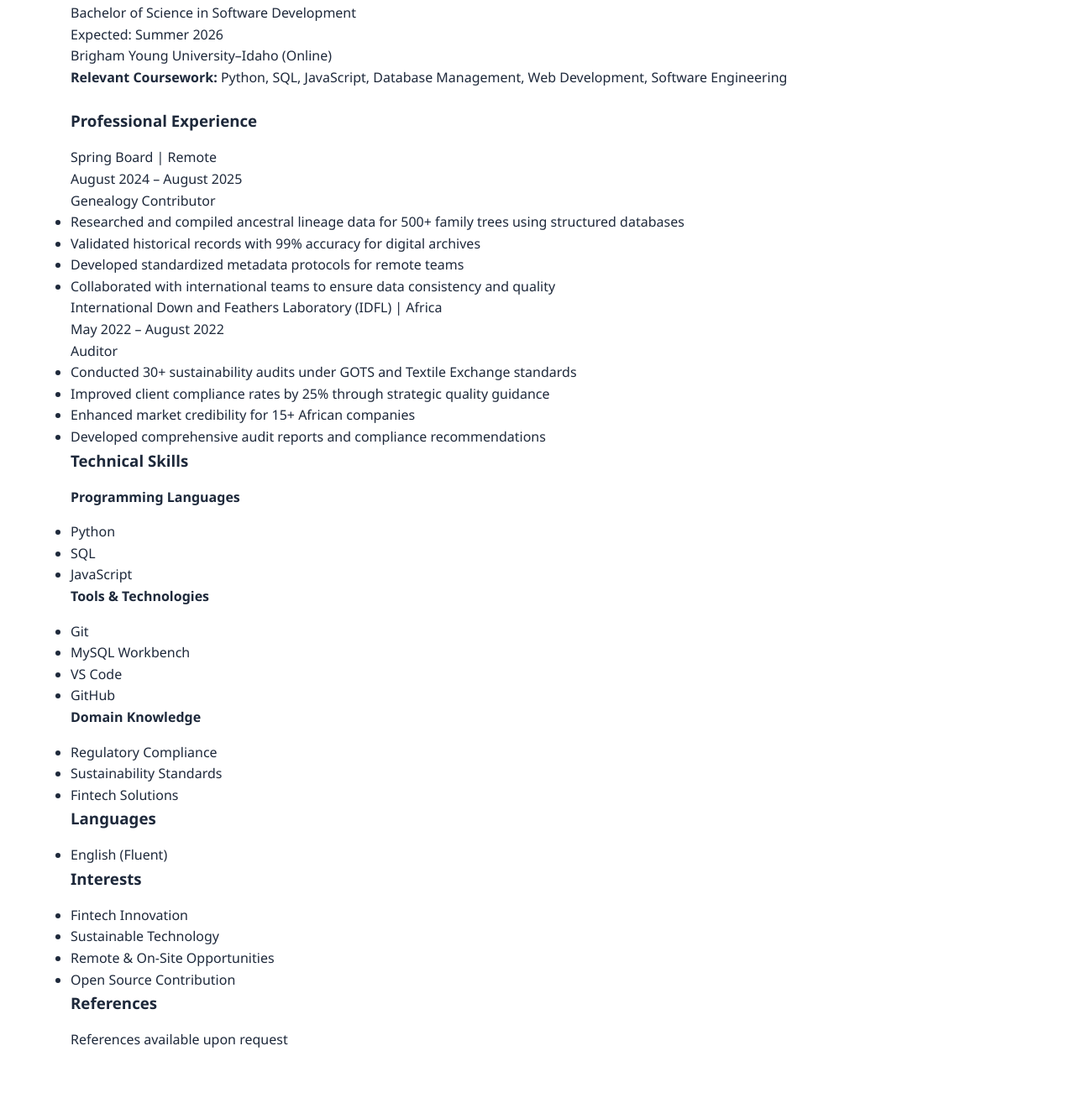
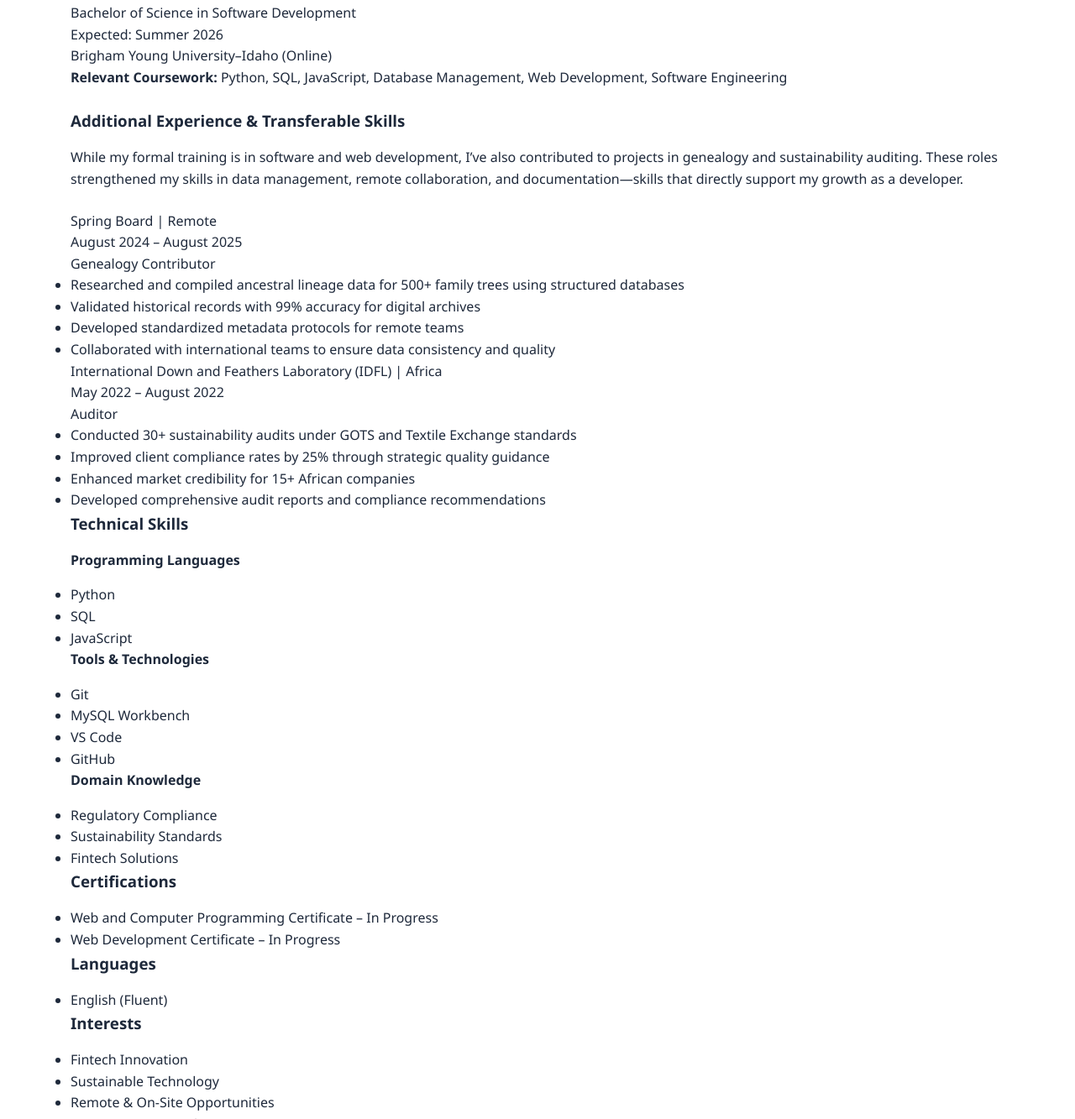
Before and after one commit to Benjaminsoosay/Benjamin, a plain HTML site: page resume.html in a window 1280 px wide. Shown: the part 652-1985 px from the top of the page at 84% size. Drawn offline with Linux system fonts and the light colour scheme; files that its build step writes are made by us from their sources.

Commit message:
Update resume.html

```diff
--- a/resume.html
+++ b/resume.html
@@ -16,7 +16,6 @@
     <div class="domain-notice">
         SoosayCodes.com - Professional Portfolio of Benjamin I.
     </div>
-
     <!-- Header & Navigation -->
     <header>
         <div class="container">
@@ -100,7 +99,10 @@
 
                 <!-- Professional Experience -->
                 <div class="resume-section">
-                    <h3>Professional Experience</h3>
+                    <h3>Additional Experience & Transferable Skills</h3>
+
+                    <p>While my formal training is in software and web development, I’ve also contributed to projects in genealogy and sustainability auditing. These roles strengthened my skills in data management, remote collaboration, and documentation—skills that directly support my growth as a developer.</p>
+
 
                     <div class="experience-item">
                         <div class="experience-header">
@@ -160,9 +162,14 @@
                                 <li>Fintech Solutions</li>
                             </ul>
                         </div>
-                    </div>
-                </div>
-
+                        <!-- Certifications -->
+              <div class="resume-section">
+                 <h3>Certifications</h3>
+                <ul class="resume-list">
+            <li>Web and Computer Programming Certificate – In Progress</li>
+             <li>Web Development Certificate – In Progress</li>
+             </ul>
+              </div>
                 <!-- Languages & Interests -->
                 <div class="resume-section">
                     <div class="languages-interests">
```
